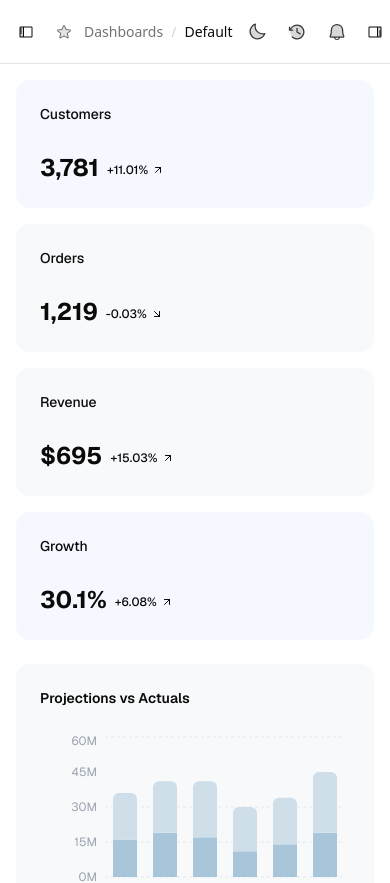
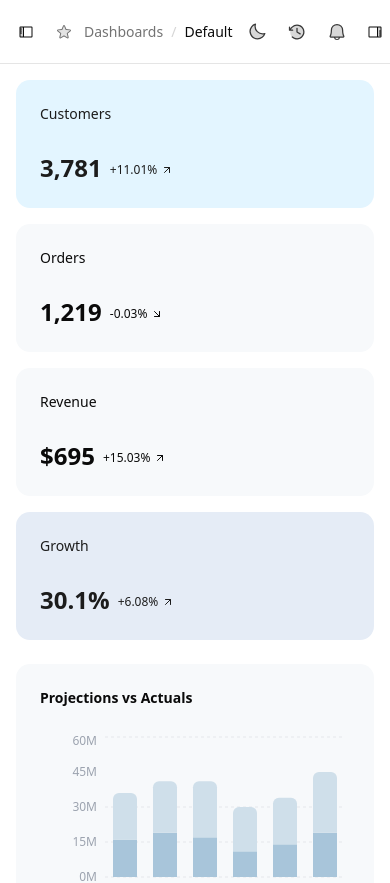
Before and after one commit to ommgh/juspay, a Next.js app: page / in a window 390 px wide. Shown: the top 883 px of the page. Built offline with nearby package versions, Linux system fonts and the light colour scheme.

Commit message:
ui(table): fix pagination control position

```diff
--- a/src/app/layout.tsx
+++ b/src/app/layout.tsx
@@ -1,20 +1,14 @@
 import type { Metadata } from "next";
-import { Geist, Geist_Mono } from "next/font/google";
+import { Inter } from "next/font/google";
 import "./globals.css";
 import { ThemeProvider } from "@/components/theme-provider";
 import { SidebarInset, SidebarProvider } from "@/components/ui/sidebar";
 import { AppSidebar } from "@/components/sidebar/sidebar-main";
 import { Header } from "@/components/sidebar/header";
 import { SecondarySidebar } from "@/components/sidebar/sidebar-secondary";
-import { ReactScan } from "@/components/react-scan";
 
-const geistSans = Geist({
-  variable: "--font-geist-sans",
-  subsets: ["latin"],
-});
-
-const geistMono = Geist_Mono({
-  variable: "--font-geist-mono",
+const inter = Inter({
+  variable: "--font-inter",
   subsets: ["latin"],
 });
 
@@ -25,18 +19,12 @@ export const metadata: Metadata = {
 
 export default function RootLayout({
   children,
-}: Readonly<{
+}: {
   children: React.ReactNode;
-}>) {
+}) {
   return (
     <html lang="en" suppressHydrationWarning>
-      <head>
-        <script src="https://unpkg.com/react-scan/dist/auto.global.js" />
-      </head>
-      <ReactScan />
-      <body
-        className={`${geistSans.variable} ${geistMono.variable} antialiased`}
-      >
+      <body className={`${inter.variable} antialiased`}>
         <ThemeProvider
           attribute="class"
           defaultTheme="system"
--- a/src/app/orders/_components/table.tsx
+++ b/src/app/orders/_components/table.tsx
@@ -33,7 +33,7 @@ import { Button } from "@/components/ui/button";
 import { Input } from "@/components/ui/input";
 import { ColumnSorter } from "../../../components/table/sorting";
 import { PiMagnifyingGlass, PiPlus, PiFunnelSimple } from "react-icons/pi";
-import PaginationControls from "@/components/pagination-control";
+import PaginationControls from "@/components/table/pagination-control";
 
 interface DataTableProps<TData, TValue> {
   columns: ColumnDef<TData, TValue>[];
@@ -208,8 +208,11 @@ export function DataTable<TData, TValue>({
           </TableBody>
         </Table>
       </div>
+
       <div className="py-2">
         {totalPages > 1 && (
+          <div className="w-full flex justify-end px-2 sm:px-0">
+            <div className="shrink-0">
               <PaginationControls
                 currentPage={currentPage}
                 totalPages={totalPages}
@@ -218,6 +221,8 @@ export function DataTable<TData, TValue>({
                 }}
                 paginationItemsToDisplay={5}
               />
+            </div>
+          </div>
         )}
       </div>
     </div>
--- a/src/app/page.tsx
+++ b/src/app/page.tsx
@@ -14,7 +14,8 @@ const statsData = [
     value: "3,781",
     change: "+11.01%",
     trend: "up",
-    bg: "bg-blue-50/60",
+    bg: "bg-[#E3F5FF] dark:bg-[#E3F5FF]",
+    textColor: "text-[#1C1C1C]",
   },
   {
     title: "Orders",
@@ -22,6 +23,7 @@ const statsData = [
     change: "-0.03%",
     trend: "down",
     bg: "bg-card",
+    textColor: "text-foreground",
   },
   {
     title: "Revenue",
@@ -29,35 +31,50 @@ const statsData = [
     change: "+15.03%",
     trend: "up",
     bg: "bg-card",
+    textColor: "text-foreground",
   },
   {
     title: "Growth",
     value: "30.1%",
     change: "+6.08%",
     trend: "up",
-    bg: "bg-blue-50/60",
+    bg: "bg-[#E5ECF6] dark:bg-[#E5ECF6]",
+    textColor: "text-[#1C1C1C]",
   },
 ];
+
 const StatCard = ({ data }: { data: (typeof statsData)[0] }) => (
   <div
     className={cn("rounded-xl p-6 flex flex-col justify-between h-32", data.bg)}
   >
-    <h3 className="text-sm font-medium text-foreground">{data.title}</h3>
+    <h3
+      className={cn("text-sm font-medium", data.textColor || "text-foreground")}
+    >
+      {data.title}
+    </h3>
     <div className="flex items-end gap-2">
-      <span className="text-2xl font-bold text-foreground">{data.value}</span>
+      <span
+        className={cn(
+          "text-2xl font-bold",
+          data.textColor || "text-foreground",
+        )}
+      >
+        {data.value}
+      </span>
       <div className="flex items-center gap-1 text-xs mb-1.5">
         <span
-          className={cn(
-            "font-medium",
-            data.trend === "up" ? "text-foreground" : "text-foreground",
-          )}
+          className={cn("font-medium", data.textColor || "text-foreground")}
         >
           {data.change}
         </span>
         {data.trend === "up" ? (
-          <ArrowUpRight className="h-3 w-3" />
+          <ArrowUpRight
+            className={cn("h-3 w-3", data.textColor || "text-foreground")}
+          />
         ) : (
-          <ArrowDownRight className="h-3 w-3" />
+          <ArrowDownRight
+            className={cn("h-3 w-3", data.textColor || "text-foreground")}
+          />
         )}
       </div>
     </div>
--- a/src/components/dashboard/revenue-chart.tsx
+++ b/src/components/dashboard/revenue-chart.tsx
@@ -60,13 +60,7 @@ const RevenueChart = () => (
             tick={{ fill: "#9CA3AF", fontSize: 12 }}
             tickFormatter={(value) => `${value}M`}
           />
-          <Tooltip
-            contentStyle={{
-              borderRadius: "8px",
-              border: "none",
-              boxShadow: "0 4px 12px rgba(0,0,0,0.1)",
-            }}
-          />
+
           <Line
             type="monotone"
             dataKey="previous"
--- a/src/components/react-scan.tsx
+++ /dev/null
@@ -1,14 +0,0 @@
-"use client";
-
-import { scan } from "react-scan";
-import { JSX, useEffect } from "react";
-
-export function ReactScan(): JSX.Element {
-  useEffect(() => {
-    scan({
-      enabled: true,
-    });
-  }, []);
-
-  return <></>;
-}
--- a/src/components/sidebar/header.tsx
+++ b/src/components/sidebar/header.tsx
@@ -1,5 +1,4 @@
 "use client";
-
 import { cn } from "@/lib/utils";
 import { SidebarTrigger } from "@/components/ui/sidebar";
 import {
@@ -9,8 +8,24 @@ import {
   PiMagnifyingGlass,
 } from "react-icons/pi";
 import { ThemeToggler } from "@/components/theme-toggler";
+import { usePathname } from "next/navigation";
 
 export function Header() {
+  const pathname = usePathname();
+  const getBreadcrumb = () => {
+    if (pathname === "/") {
+      return "Default";
+    }
+    if (pathname === "/orders") {
+      return "Orders";
+    }
+
+    const segment = pathname.split("/").filter(Boolean)[0];
+    return segment
+      ? segment.charAt(0).toUpperCase() + segment.slice(1)
+      : "Default";
+  };
+
   return (
     <header
       className={cn(
@@ -19,22 +34,21 @@ export function Header() {
     >
       <div className="flex items-center gap-4">
         <SidebarTrigger className="-ml-1" />
-
         <div className="flex items-center gap-3">
           <button className="inline-flex items-center justify-center rounded-md text-muted-foreground hover:text-foreground transition-colors">
             <PiStarDuotone className="h-4 w-4" />
           </button>
-
           <nav className="flex items-center gap-2 text-sm">
             <span className="text-muted-foreground hover:text-foreground cursor-pointer transition-colors">
               Dashboards
             </span>
             <span className="text-muted-foreground/30">/</span>
-            <span className="font-medium text-foreground">Default</span>
+            <span className="font-medium text-foreground">
+              {getBreadcrumb()}
+            </span>
           </nav>
         </div>
       </div>
-
       <div className="flex items-center gap-2">
         <div className="relative mr-1 hidden sm:block">
           <PiMagnifyingGlass className="absolute left-2.5 top-1/2 h-4 w-4 -translate-y-1/2 text-muted-foreground/70" />
@@ -47,16 +61,13 @@ export function Header() {
             <span className="text-xs">⌘</span>/
           </div>
         </div>
-
         <ThemeToggler className="inline-flex h-8 w-8 items-center justify-center rounded-md text-foreground/80 hover:bg-accent hover:text-accent-foreground transition-colors" />
-
         <button className="inline-flex h-8 w-8 items-center justify-center rounded-md text-foreground/80 hover:bg-accent hover:text-accent-foreground transition-colors">
           <PiClockCounterClockwiseDuotone className="h-5 w-5" />
         </button>
         <button className="inline-flex h-8 w-8 items-center justify-center rounded-md text-foreground/80 hover:bg-accent hover:text-accent-foreground transition-colors">
           <PiBellDuotone className="h-5 w-5" />
         </button>
-
         <SidebarTrigger side="right" />
       </div>
     </header>
--- a/src/components/sidebar/nav-main.tsx
+++ b/src/components/sidebar/nav-main.tsx
@@ -39,7 +39,7 @@ export function NavMain({
       <SidebarGroupLabel>Dashboards</SidebarGroupLabel>
       <SidebarMenuItem className="py-1">
         <Link href="/">
-          <SidebarMenuButton className="bg-accent-foreground/5 border-l-4 pl-6 border-foreground/60">
+          <SidebarMenuButton isActive={true} className="px-7">
             <PiChartPieSliceDuotone />
             <span>Default</span>
           </SidebarMenuButton>
--- a/src/components/sidebar/sidebar-main.tsx
+++ b/src/components/sidebar/sidebar-main.tsx
@@ -223,7 +223,7 @@ const data = {
 
 export function AppSidebar({ ...props }: ComponentProps<typeof Sidebar>) {
   return (
-    <Sidebar collapsible="offcanvas" {...props}>
+    <Sidebar collapsible="offcanvas" {...props} className="p-2">
       <SidebarHeader>
         <SidebarMenu>
           <SidebarMenuItem>
--- a/src/components/sidebar/sidebar-secondary.tsx
+++ b/src/components/sidebar/sidebar-secondary.tsx
@@ -77,7 +77,7 @@ const contacts = [
 
 export function SecondarySidebar({ ...props }: ComponentProps<typeof Sidebar>) {
   return (
-    <Sidebar {...props}>
+    <Sidebar {...props} className="p-2">
       <SidebarRail />
       <SidebarContent>
         <div className="flex flex-col gap-8 p-4 pt-6">
--- a/src/components/pagination-control.tsx
+++ b/src/components/table/pagination-control.tsx
@@ -31,7 +31,7 @@ export default function PaginationControls({
       <PaginationContent>
         <PaginationItem>
           <PaginationLink
-            className="aria-disabled:pointer-events-none aria-disabled:opacity-50"
+            className="aria-disabled:pointer-events-none cursor-pointer aria-disabled:opacity-50"
             onClick={() => currentPage !== 1 && onPageChange(currentPage - 1)}
             aria-label="Go to previous page"
             aria-disabled={currentPage === 1}
@@ -47,6 +47,7 @@ export default function PaginationControls({
               onClick={() => onPageChange(page)}
               isActive={page === currentPage}
               role="button"
+              className="cursor-pointer"
             >
               {page}
             </PaginationLink>
@@ -55,7 +56,7 @@ export default function PaginationControls({
 
         <PaginationItem>
           <PaginationLink
-            className="aria-disabled:pointer-events-none aria-disabled:opacity-50"
+            className="aria-disabled:pointer-events-none cursor-pointer aria-disabled:opacity-50"
             onClick={() =>
               currentPage !== totalPages && onPageChange(currentPage + 1)
             }
--- a/src/components/table/pagination.tsx
+++ /dev/null
@@ -1,69 +0,0 @@
-import { Table } from "@tanstack/react-table";
-import { ChevronLeft, ChevronRight } from "lucide-react";
-import { Button } from "@/components/ui/button";
-
-interface PaginationProps<TData> {
-  table: Table<TData>;
-}
-
-export function Pagination<TData>({ table }: PaginationProps<TData>) {
-  const pageIndex = table.getState().pagination.pageIndex;
-  const pageOptions = table.getPageOptions();
-  const pageCount = pageOptions.length;
-
-  if (pageCount <= 1) return null;
-
-  const prevDisabled = !table.getCanPreviousPage();
-  const nextDisabled = !table.getCanNextPage();
-
-  return (
-    <div className="w-full px-2">
-      <div className="flex justify-end">
-        <nav
-          aria-label="Table pagination"
-          className="inline-flex items-center space-x-2"
-        >
-          <Button
-            variant="ghost"
-            size="sm"
-            type="button"
-            className={`h-8 w-8 p-0 ${prevDisabled ? "opacity-50 cursor-not-allowed" : ""}`}
-            onClick={() => table.previousPage()}
-            disabled={prevDisabled}
-          >
-            <ChevronLeft />
-          </Button>
-
-          <div className="inline-flex items-center space-x-1">
-            {pageOptions.map((p) => {
-              const isActive = p === pageIndex;
-              return (
-                <button
-                  key={p}
-                  type="button"
-                  onClick={() => table.setPageIndex(p)}
-                  aria-current={isActive ? "page" : undefined}
-                  className={`h-8 min-w-8 px-3 text-sm rounded-md
-                    ${isActive ? "bg-muted/60 cursor-default" : "hover:bg-muted/40 cursor-pointer"}`}
-                >
-                  {p + 1}
-                </button>
-              );
-            })}
-          </div>
-
-          <Button
-            variant="ghost"
-            size="sm"
-            type="button"
-            className={`h-8 w-8 p-0 ${nextDisabled ? "opacity-50 cursor-not-allowed" : ""}`}
-            onClick={() => table.nextPage()}
-            disabled={nextDisabled}
-          >
-            <ChevronRight />
-          </Button>
-        </nav>
-      </div>
-    </div>
-  );
-}
--- a/src/components/ui/sidebar.tsx
+++ b/src/components/ui/sidebar.tsx
@@ -268,7 +268,7 @@ function Sidebar({
   collapsible?: "offcanvas" | "icon" | "none";
   animateOnHover?: boolean;
   containerClassName?: string;
-  transition: Transition;
+  transition?: Transition;
 }) {
   const context = useContext(SidebarContext);
 
@@ -642,7 +642,7 @@ const sidebarMenuButtonActiveVariants = cva(
 );
 
 const sidebarMenuButtonVariants = cva(
-  "peer/menu-button flex w-full items-center gap-2 overflow-hidden rounded-md p-2 text-left text-sm outline-hidden ring-sidebar-ring transition-[width,height,padding] [&:not([data-highlight])]:hover:bg-sidebar-accent [&:not([data-highlight])]:hover:text-sidebar-accent-foreground focus-visible:ring-2 active:bg-sidebar-accent active:text-sidebar-accent-foreground disabled:pointer-events-none disabled:opacity-50 group-has-data-[sidebar=menu-action]/menu-item:pr-8 aria-disabled:pointer-events-none aria-disabled:opacity-50 data-[active=true]:bg-sidebar-accent data-[active=true]:font-medium data-[active=true]:text-sidebar-accent-foreground [&:not([data-highlight])]:data-[state=open]:hover:bg-sidebar-accent [&:not([data-highlight])]:data-[state=open]:hover:text-sidebar-accent-foreground group-data-[collapsible=icon]:size-8! group-data-[collapsible=icon]:p-2! [&>span:last-child]:truncate [&>svg]:size-4 [&>svg]:shrink-0",
+  "peer/menu-button flex w-full items-center gap-2 overflow-hidden rounded-md p-2 text-left text-sm outline-hidden ring-sidebar-ring transition-[width,height,padding] [&:not([data-highlight])]:hover:bg-sidebar-accent [&:not([data-highlight])]:hover:text-sidebar-accent-foreground focus-visible:ring-2 active:bg-sidebar-accent active:text-sidebar-accent-foreground disabled:pointer-events-none disabled:opacity-50 group-has-data-[sidebar=menu-action]/menu-item:pr-8 aria-disabled:pointer-events-none aria-disabled:opacity-50 data-[active=true]:before:absolute data-[active=true]:before:left-0 data-[active=true]:before:top-1/2 data-[active=true]:before:-translate-y-1/2 data-[active=true]:before:h-1/2 data-[active=true]:before:w-1 data-[active=true]:before:bg-sidebar-accent-foreground data-[active=true]:before:rounded data-[active=true]:relative data-[active=true]:bg-sidebar-accent data-[active=true]:font-medium data-[active=true]:text-sidebar-accent-foreground [&:not([data-highlight])]:data-[state=open]:hover:bg-sidebar-accent [&:not([data-highlight])]:data-[state=open]:hover:text-sidebar-accent-foreground group-data-[collapsible=icon]:size-8! group-data-[collapsible=icon]:p-2! [&>span:last-child]:truncate [&>svg]:size-4 [&>svg]:shrink-0",
   {
     variants: {
       variant: {
```
Lines whose indentation alone changed are shown as unchanged.
